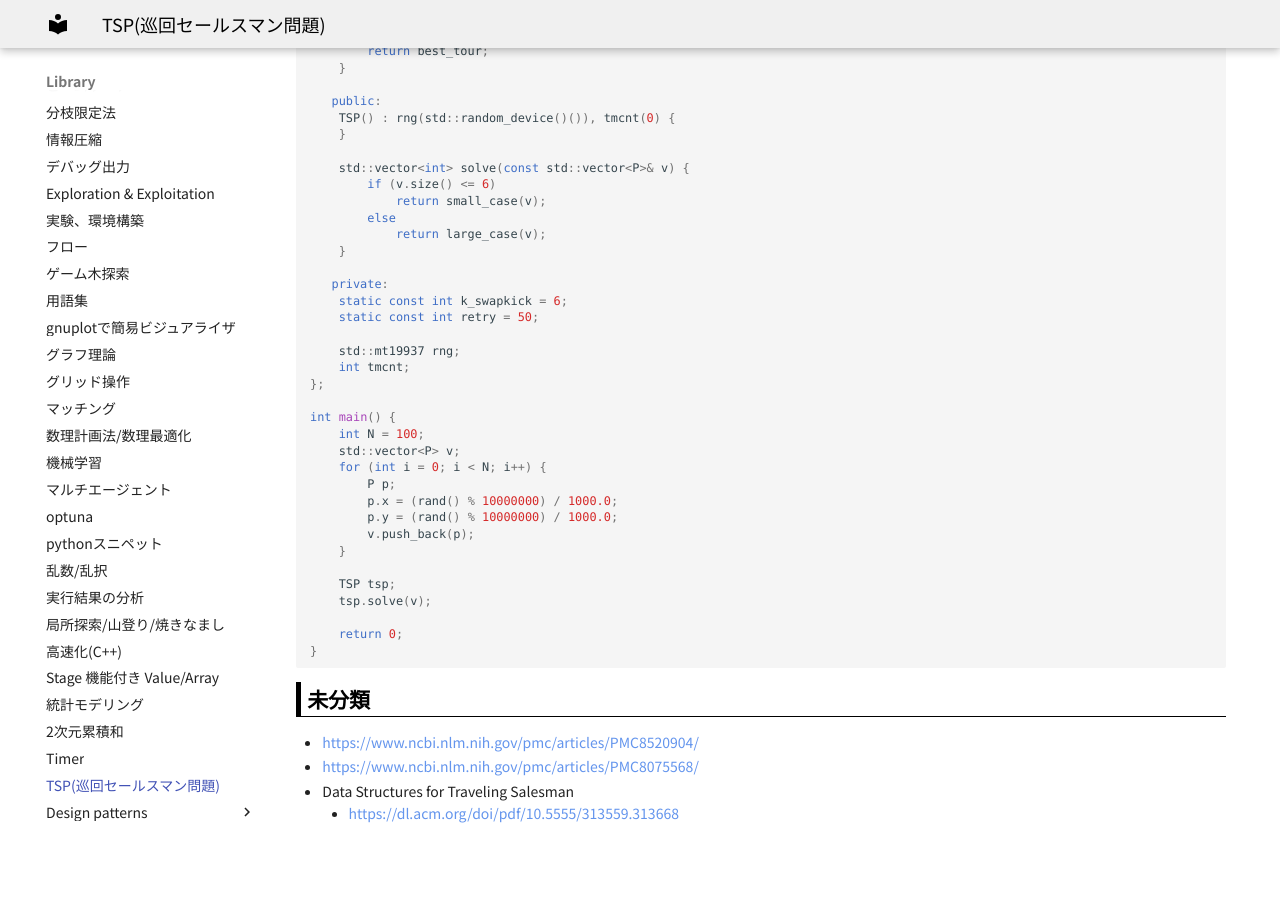
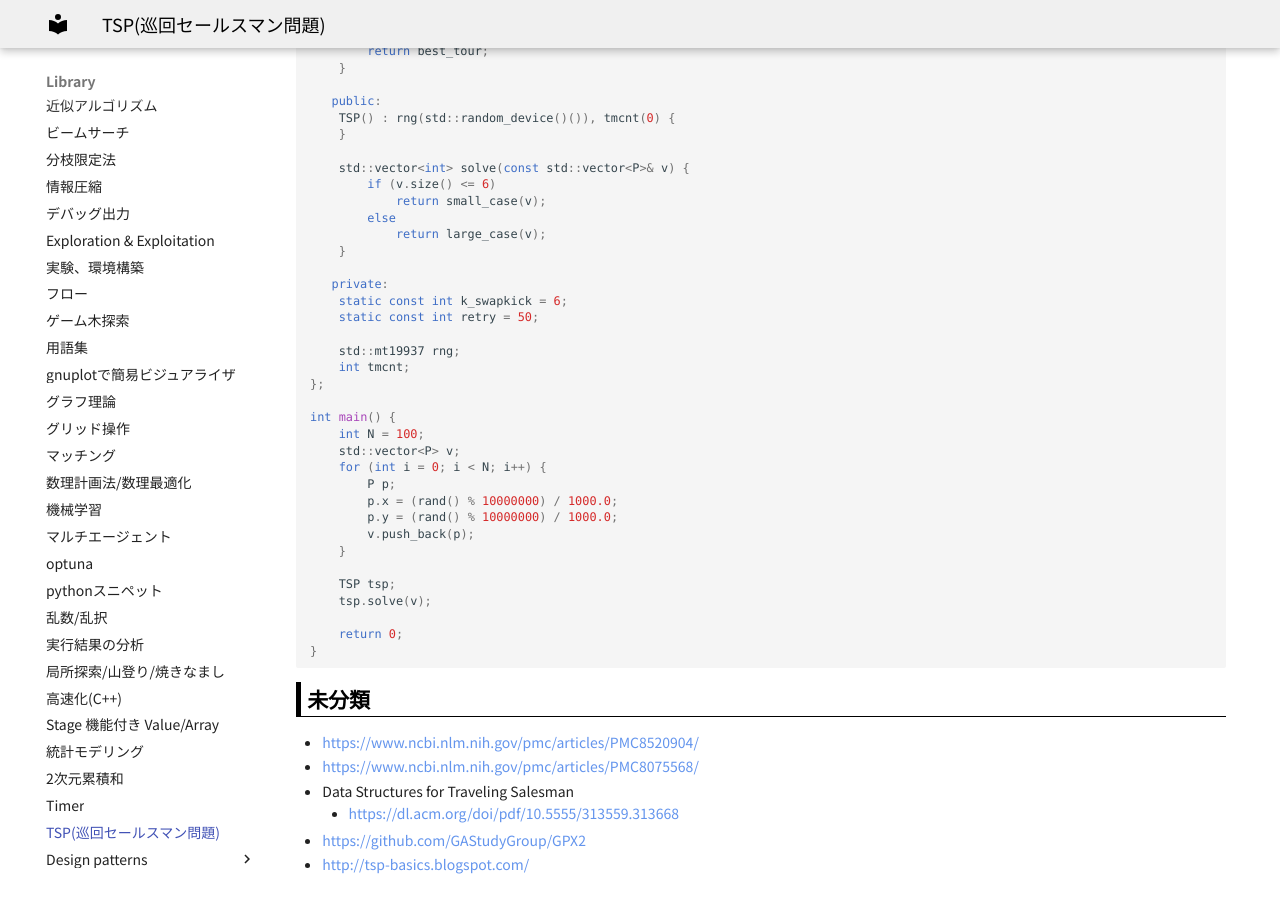
Before and after one commit to jetbead/AtCoderHeuristicContestMemo, an MkDocs documentation site: the page built from docs/Library/tsp.md, in a window 1280 px wide and 900 px high, scrolled down 4298 px. Built offline with MkDocs 1.6.1 and Material for MkDocs 9.7.7, drawn with Linux system fonts in a browser that asks for light colours; some web fonts are replaced; before the commit the page ends 5151 px from its top, so only the background shows below that; some of the changed lines change nothing that is shown.

Commit message:
Update tsp.md

```diff
--- a/docs/Library/tsp.md
+++ b/docs/Library/tsp.md
@@ -282,3 +282,5 @@
 - https://www.ncbi.nlm.nih.gov/pmc/articles/PMC8075568/
 - Data Structures for Traveling Salesman
   - https://dl.acm.org/doi/pdf/10.5555/313559.313668
+- https://github.com/GAStudyGroup/GPX2
+- http://tsp-basics.blogspot.com/
```
